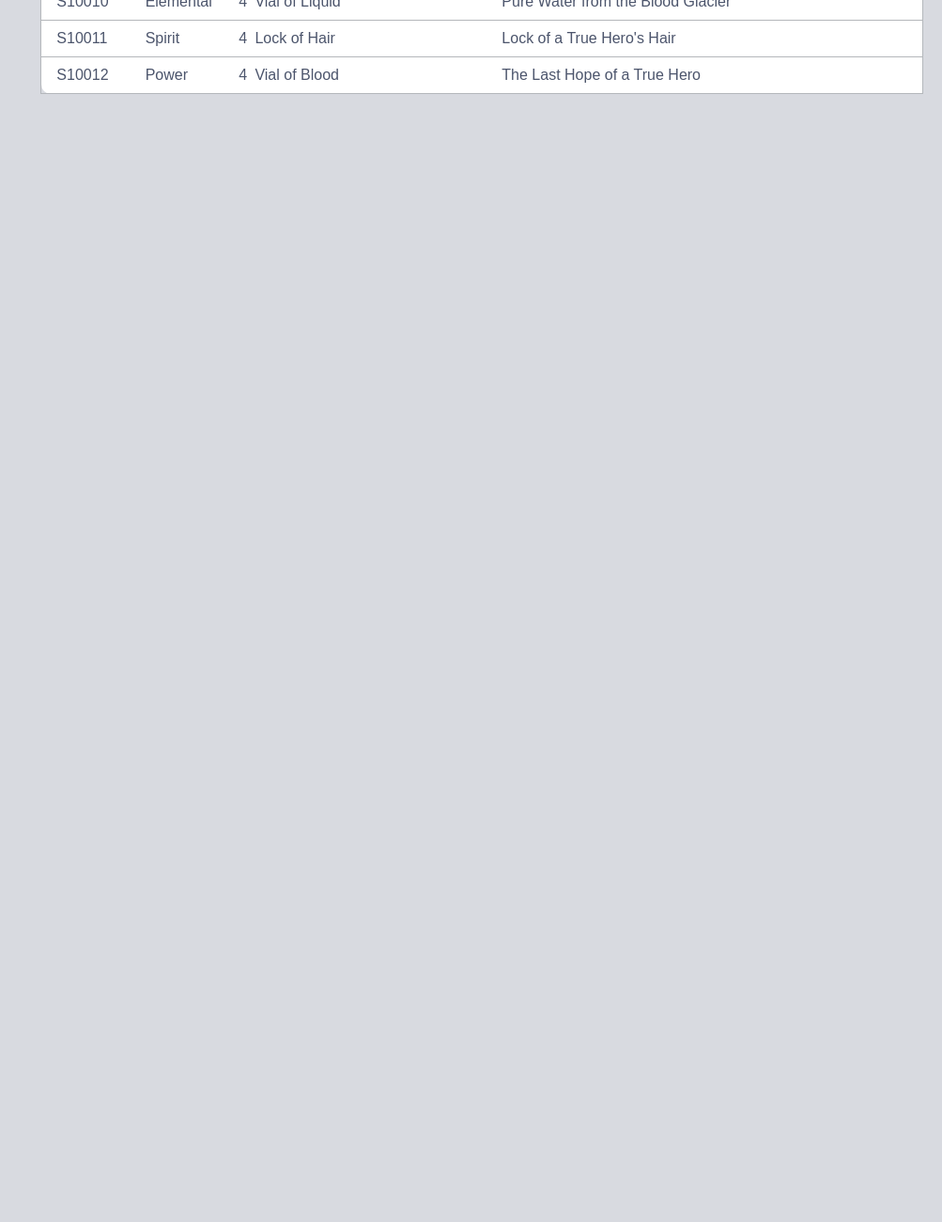
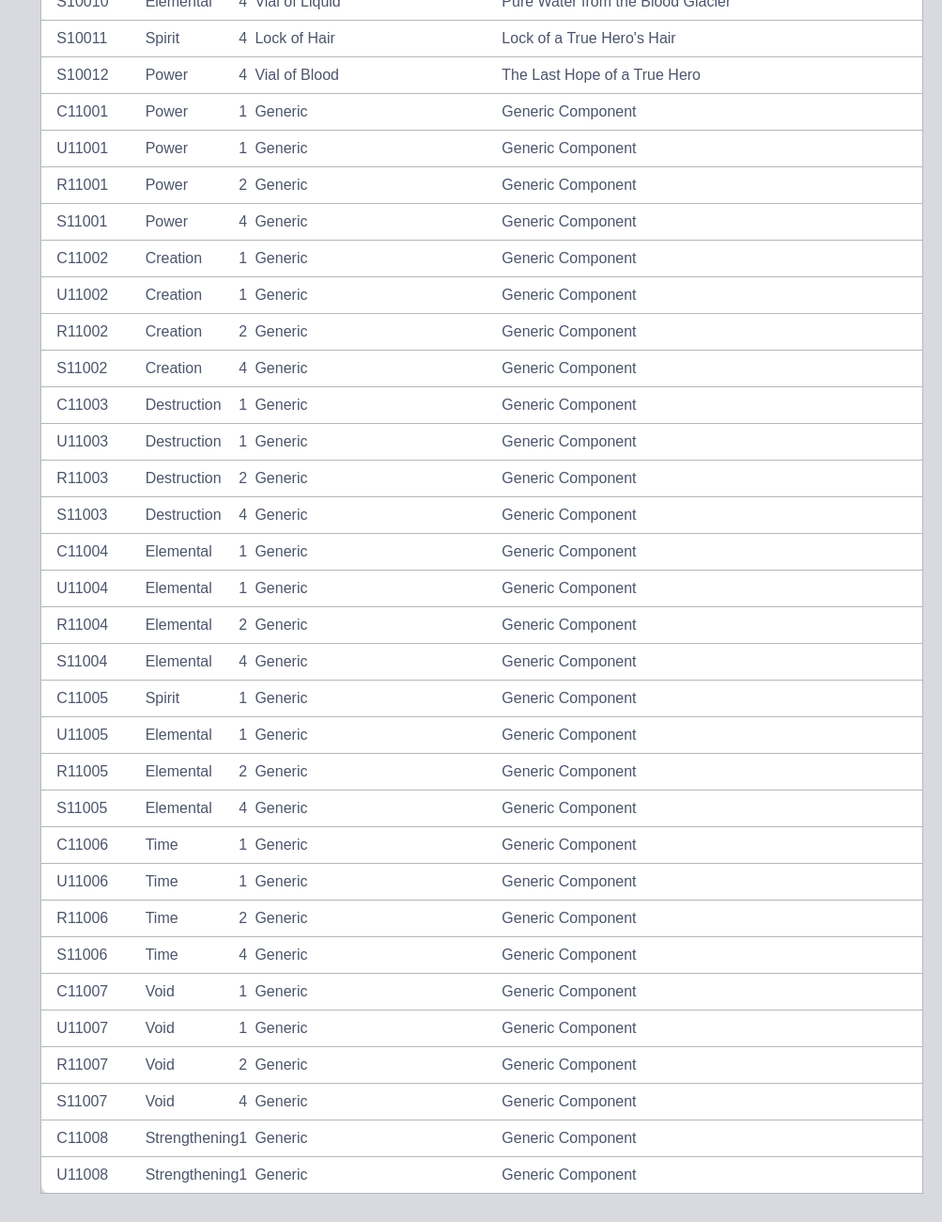
Before and after one commit to corvec/components-web, a plain HTML site: page index.htm in a window 1280 px wide. Shown: the part 8162-9462 px from the top of the page at 94% size, without its empty margins (277-1280 px from the left). Before the commit the page ends 8292 px from the top, so only its background shows below. Drawn offline with Linux system fonts and the light colour scheme.

Commit message:
Added generic components

```diff
--- a/index.htm
+++ b/index.htm
@@ -273,8 +273,36 @@ firstname dot lastname @ gmail dot com
 <tr><td></td><td>S10010</td><td>Elemental</td><td>4</td><td>Vial of Liquid</td><td>Pure Water from the Blood Glacier</td><td>E4</td></tr>
 <tr><td></td><td>S10011</td><td>Spirit</td><td>4</td><td>Lock of Hair</td><td>Lock of a True Hero's Hair</td><td>S4</td></tr>
 <tr><td></td><td>S10012</td><td>Power</td><td>4</td><td>Vial of Blood</td><td>The Last Hope of a True Hero</td><td>P4</td></tr>
-
-
+<tr><td></td><td>C11001</td><td>Power</td><td>1</td><td>Generic</td><td>Generic Component</td><td>P1</td></tr>
+<tr><td></td><td>U11001</td><td>Power</td><td>1</td><td>Generic</td><td>Generic Component</td><td>P1</td></tr>
+<tr><td></td><td>R11001</td><td>Power</td><td>2</td><td>Generic</td><td>Generic Component</td><td>P2</td></tr>
+<tr><td></td><td>S11001</td><td>Power</td><td>4</td><td>Generic</td><td>Generic Component</td><td>P4</td></tr>
+<tr><td></td><td>C11002</td><td>Creation</td><td>1</td><td>Generic</td><td>Generic Component</td><td>C1</td></tr>
+<tr><td></td><td>U11002</td><td>Creation</td><td>1</td><td>Generic</td><td>Generic Component</td><td>C1</td></tr>
+<tr><td></td><td>R11002</td><td>Creation</td><td>2</td><td>Generic</td><td>Generic Component</td><td>C2</td></tr>
+<tr><td></td><td>S11002</td><td>Creation</td><td>4</td><td>Generic</td><td>Generic Component</td><td>C4</td></tr>
+<tr><td></td><td>C11003</td><td>Destruction</td><td>1</td><td>Generic</td><td>Generic Component</td><td>D1</td></tr>
+<tr><td></td><td>U11003</td><td>Destruction</td><td>1</td><td>Generic</td><td>Generic Component</td><td>D1</td></tr>
+<tr><td></td><td>R11003</td><td>Destruction</td><td>2</td><td>Generic</td><td>Generic Component</td><td>D2</td></tr>
+<tr><td></td><td>S11003</td><td>Destruction</td><td>4</td><td>Generic</td><td>Generic Component</td><td>D4</td></tr>
+<tr><td></td><td>C11004</td><td>Elemental</td><td>1</td><td>Generic</td><td>Generic Component</td><td>E1</td></tr>
+<tr><td></td><td>U11004</td><td>Elemental</td><td>1</td><td>Generic</td><td>Generic Component</td><td>E1</td></tr>
+<tr><td></td><td>R11004</td><td>Elemental</td><td>2</td><td>Generic</td><td>Generic Component</td><td>E2</td></tr>
+<tr><td></td><td>S11004</td><td>Elemental</td><td>4</td><td>Generic</td><td>Generic Component</td><td>E4</td></tr>
+<tr><td></td><td>C11005</td><td>Spirit</td><td>1</td><td>Generic</td><td>Generic Component</td><td>S1</td></tr>
+<tr><td></td><td>U11005</td><td>Elemental</td><td>1</td><td>Generic</td><td>Generic Component</td><td>S1</td></tr>
+<tr><td></td><td>R11005</td><td>Elemental</td><td>2</td><td>Generic</td><td>Generic Component</td><td>S2</td></tr>
+<tr><td></td><td>S11005</td><td>Elemental</td><td>4</td><td>Generic</td><td>Generic Component</td><td>S4</td></tr>
+<tr><td></td><td>C11006</td><td>Time</td><td>1</td><td>Generic</td><td>Generic Component</td><td>T1</td></tr>
+<tr><td></td><td>U11006</td><td>Time</td><td>1</td><td>Generic</td><td>Generic Component</td><td>T1</td></tr>
+<tr><td></td><td>R11006</td><td>Time</td><td>2</td><td>Generic</td><td>Generic Component</td><td>T2</td></tr>
+<tr><td></td><td>S11006</td><td>Time</td><td>4</td><td>Generic</td><td>Generic Component</td><td>T4</td></tr>
+<tr><td></td><td>C11007</td><td>Void</td><td>1</td><td>Generic</td><td>Generic Component</td><td>V1</td></tr>
+<tr><td></td><td>U11007</td><td>Void</td><td>1</td><td>Generic</td><td>Generic Component</td><td>V1</td></tr>
+<tr><td></td><td>R11007</td><td>Void</td><td>2</td><td>Generic</td><td>Generic Component</td><td>V2</td></tr>
+<tr><td></td><td>S11007</td><td>Void</td><td>4</td><td>Generic</td><td>Generic Component</td><td>V4</td></tr>
+<tr><td></td><td>C11008</td><td>Strengthening</td><td>1</td><td>Generic</td><td>Generic Component</td><td>S/R</td></tr>
+<tr><td></td><td>U11008</td><td>Strengthening</td><td>1</td><td>Generic</td><td>Generic Component</td><td>S/R</td></tr>
 	</tbody>
 </table>
 
```
